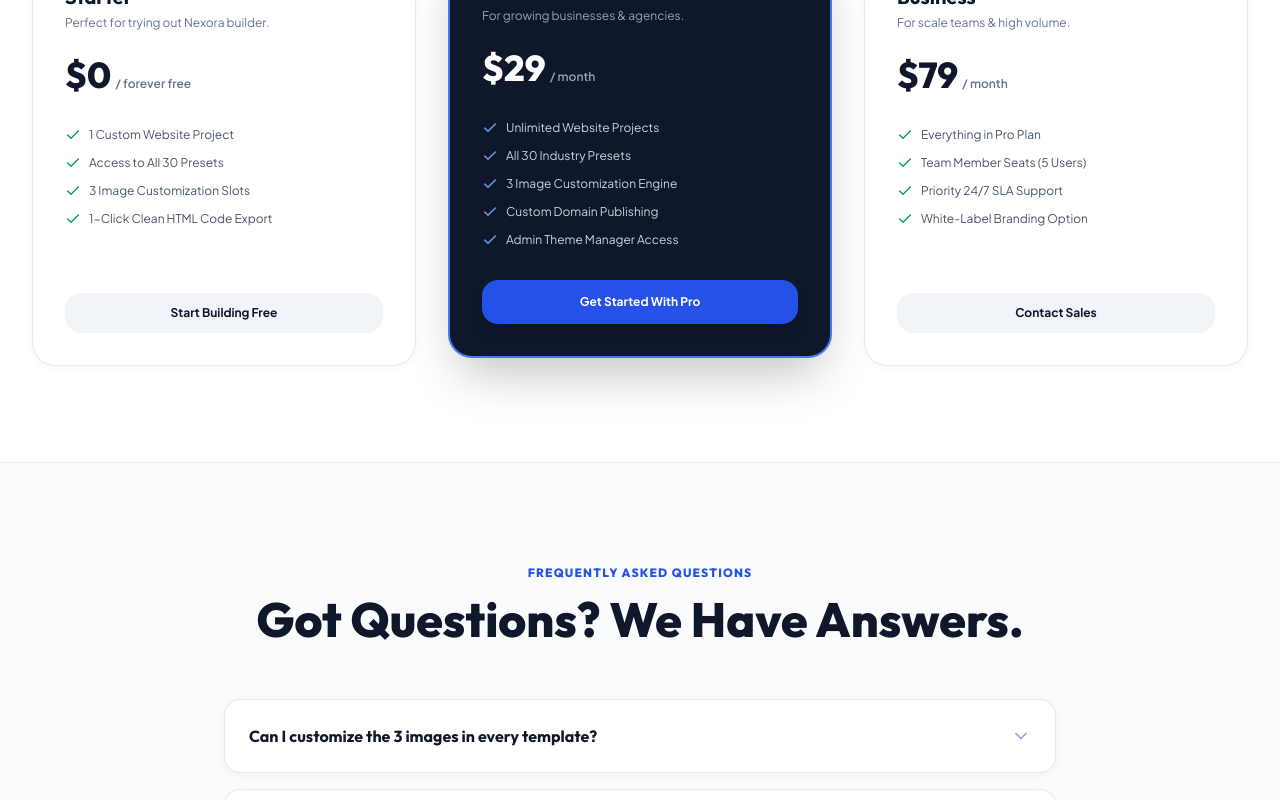
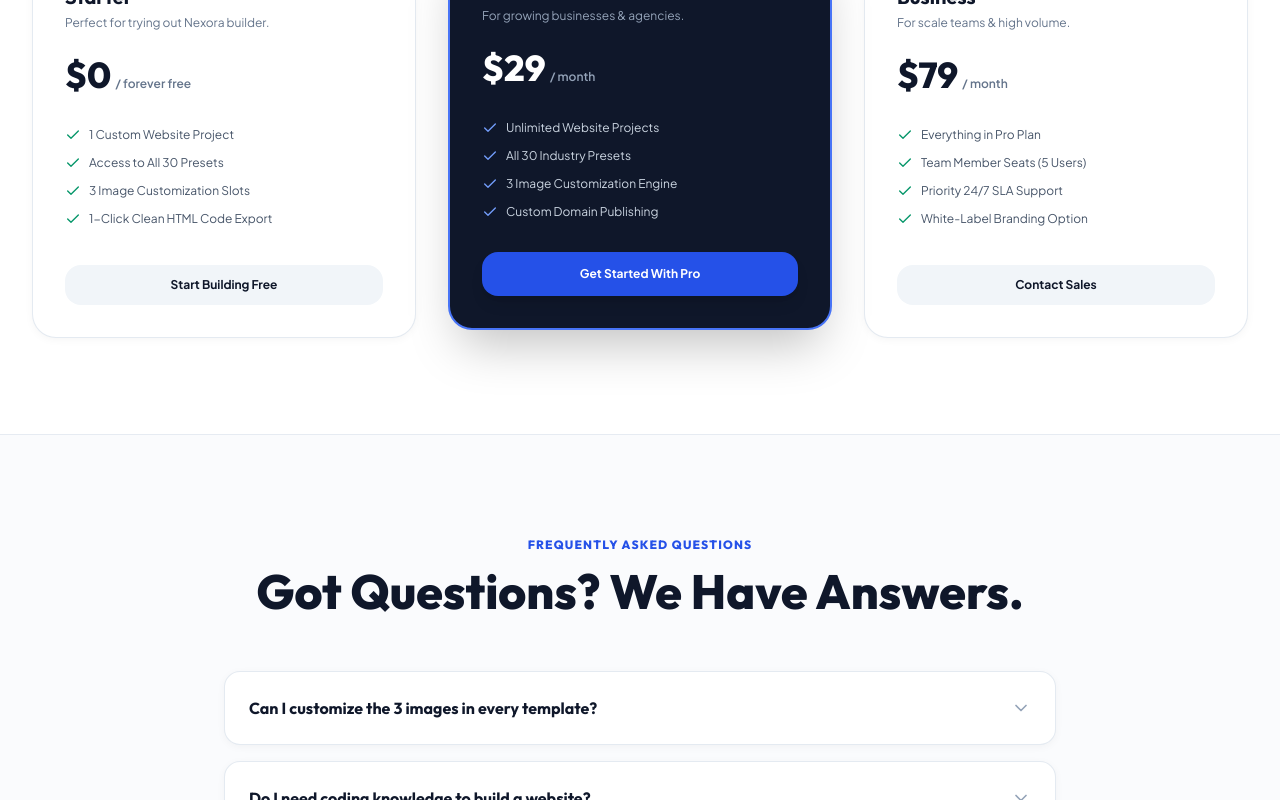
Before and after one commit to priyanshupokhariya5-crypto/nexora, a React (Vite) app in the folder client/: page / in a window 1280 px wide. Shown: the part 5920-6720 px from the top of the page. Built offline with nearby package versions, Linux system fonts and the light colour scheme; no server answers; a web font is replaced by a local one.

Commit message:
Fix admin theme access control

```diff
--- a/client/src/App.jsx
+++ b/client/src/App.jsx
@@ -128,6 +128,7 @@ export default function App() {
           templates={templates}
           onSelectTemplate={handleSelectTemplate}
           onExploreCatalog={() => setCurrentView('catalog')}
+          user={user}
         />
       )}
 
--- a/client/src/components/SaaSPage.jsx
+++ b/client/src/components/SaaSPage.jsx
@@ -9,7 +9,7 @@ import {
 } from 'lucide-react';
 import { TEMPLATE_CATEGORIES } from '../data/templatesData';
 
-export default function SaaSPage({ templates = [], onSelectTemplate, onExploreCatalog }) {
+export default function SaaSPage({ templates = [], onSelectTemplate, onExploreCatalog, user = null }) {
   const [activeCategory, setActiveCategory] = useState('All');
   const [billingCycle, setBillingCycle] = useState('monthly');
   const [openFaq, setOpenFaq] = useState(null);
@@ -718,10 +718,12 @@ export default function SaaSPage({ templates = [], onSelectTemplate, onExploreCa
                   <Check className="w-4 h-4 text-brand-400" />
                   <span>Custom Domain Publishing</span>
                 </li>
-                <li className="flex items-center space-x-2">
-                  <Check className="w-4 h-4 text-brand-400" />
-                  <span>Admin Theme Manager Access</span>
-                </li>
+                {user?.role === 'admin' && (
+                  <li className="flex items-center space-x-2">
+                    <Check className="w-4 h-4 text-brand-400" />
+                    <span>Admin Theme Manager Access</span>
+                  </li>
+                )}
               </ul>
             </div>
 
```
Also changed, not shown: 1 other file (tests, documents, lock files or other folders).
